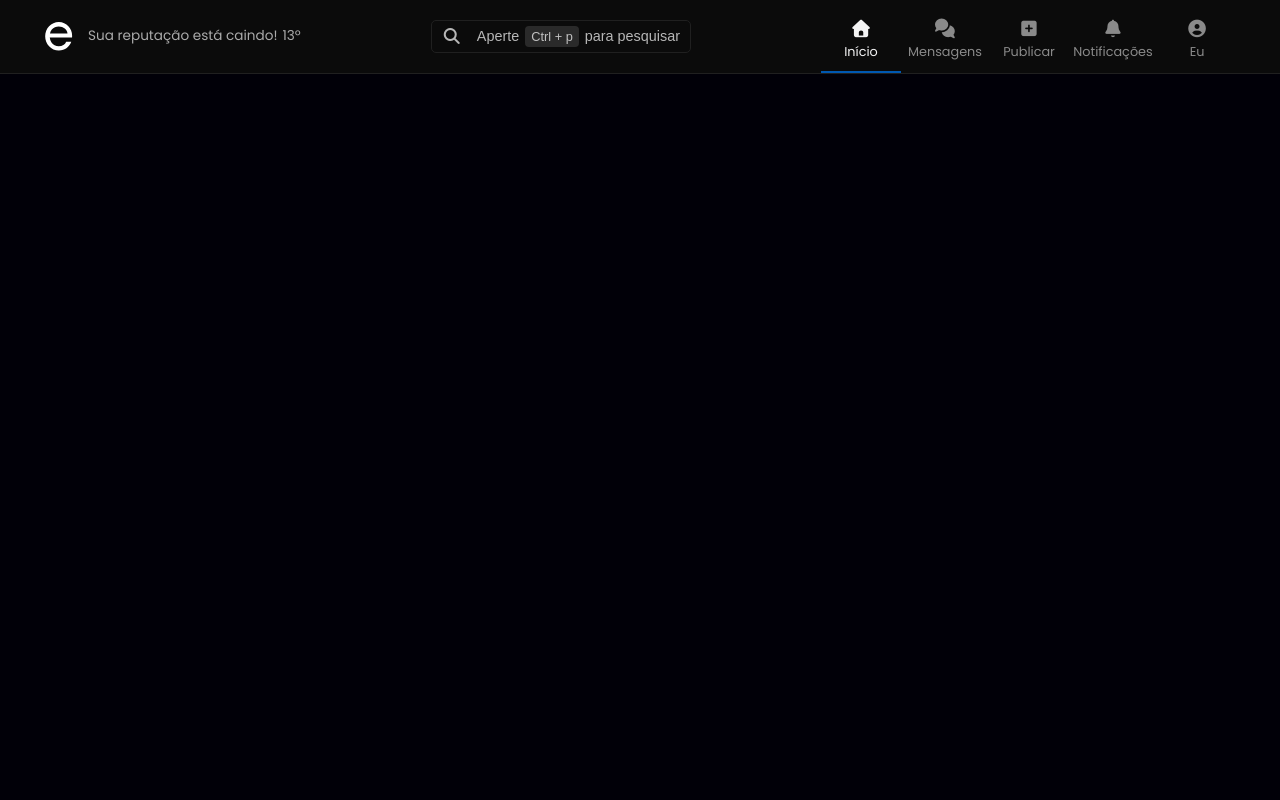
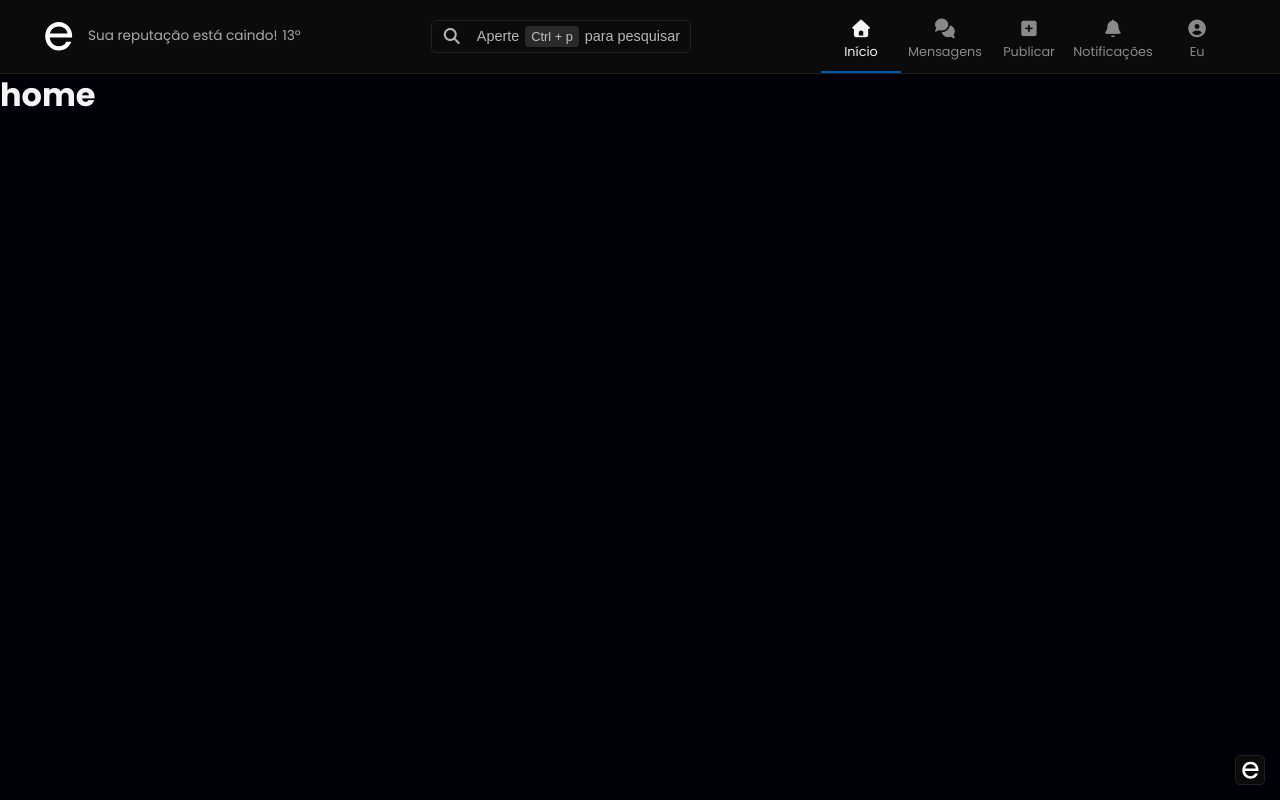
Before and after one commit to Gs-FIAP-eloy/Gs-Front-Web, a React (Vite) app: page /feed in a window 1280 px wide. Built offline with nearby package versions, Linux system fonts and the light colour scheme.

Commit message:
a- criando e estilizando pagina de erro

```diff
--- a/src/App.jsx
+++ b/src/App.jsx
@@ -1,16 +1,21 @@
-import { BrowserRouter, Router, Routes, Route } from "react-router-dom"
+import { BrowserRouter, Routes, Route, Navigate } from "react-router-dom"
 import Feed from "./routes/Feed"
 import Profile from "./routes/Profile"
 import Header from "./components/Header"
+import Icon from "./components/Icon"
+import Error from "./routes/Error"
 function App() {
 
   return (
     <BrowserRouter>
       <Header />
       <Routes>
-        <Route path="/" element={<Feed />} />
+        <Route path="*" element={<Error />} />
+        <Route path="/" element={<Navigate to="/feed" replace />} />
+        <Route path="/feed" element={<Feed />} />
         <Route path="/profile" element={<Profile />} />
       </Routes>
+      <Icon />
     </BrowserRouter>
 
   )
--- /dev/null
+++ b/src/components/Icon.jsx
@@ -0,0 +1,11 @@
+import logo from '../assets/svg/logo-light.svg'
+
+const Icon = () => {
+  return (
+    <article className='btn-chat-eloy'>
+        <img src={logo} title="Conversar com eloy" />
+    </article>
+  )
+}
+
+export default Icon
--- a/src/css/style.css
+++ b/src/css/style.css
@@ -23,3 +23,56 @@ body{
     color: var(--light-color);
     font-family: "Poppins", sans-serif;
 }
+
+.btn-chat-eloy{
+    position: fixed;
+    bottom: 15px;
+    right: 15px;
+    display: flex;
+    width: 30px;
+    height: 30px;
+    padding: 5px;
+    background: var(--background-card);
+    border-radius: 5px;
+    border: 1px solid var(--border-color);
+    cursor: pointer;
+    transition: var(--transition-2s);
+}
+
+.btn-chat-eloy img{
+    display: flex;
+    width: 100%;
+}
+
+.btn-chat-eloy:hover{
+    background: #141414;
+}
+
+.page-not-found{
+    display: flex;
+    flex-direction: column;
+    align-items: center;
+    justify-content: center;
+    width: 100%;
+    height: 87vh;
+}
+
+.page-not-found img{
+    display: flex;
+    width: 250px;
+}
+
+.page-not-found h1{
+    margin-top: 30px;
+    font-size: 1.3rem;
+    font-weight: 600;
+}
+
+.page-not-found h2{
+    margin-top: 10px;
+    text-align: center;
+    width: 250px;
+    font-size: 1rem;
+    font-weight: 300;
+    color: #747474;
+}
--- /dev/null
+++ b/src/routes/Error.jsx
@@ -0,0 +1,13 @@
+import erro from '../assets/img/erro.png'
+
+const Error = () => {
+  return (
+    <div className="page-not-found">
+      <img src={erro} />
+      <h1>Esta página não existe</h1>
+      <h2>Verifique sua URL ou volte para a página de início do eloy</h2>
+    </div>
+  )
+}
+
+export default Error
```
Also changed, not shown: src/assets/img/erro.png (added).
